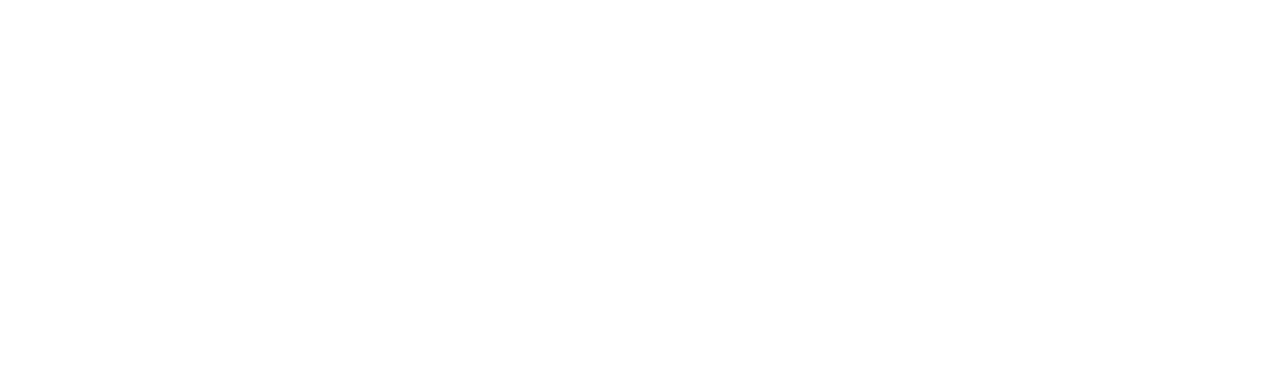
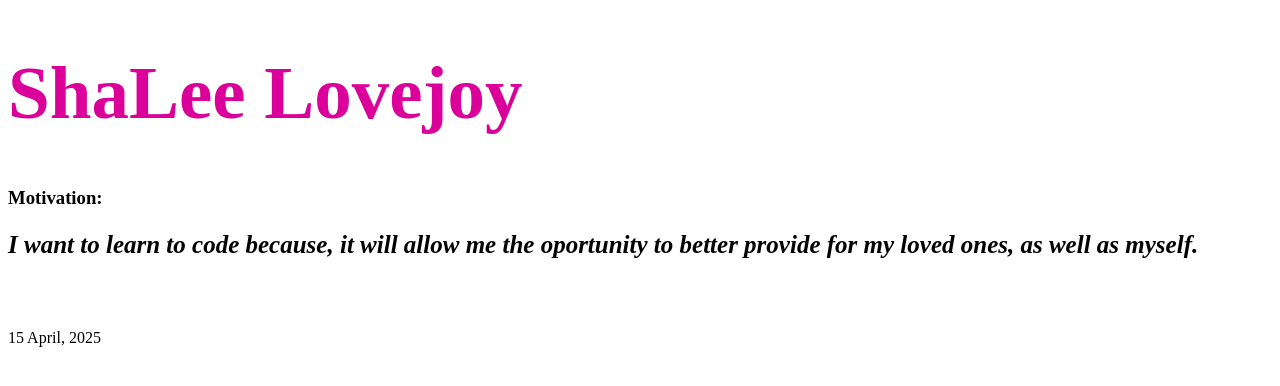
Before and after one commit to SLovejoy78/myclassrepoc15, a plain HTML site: page index.html in a window 1280 px wide. Drawn offline with Linux system fonts and the light colour scheme.

Commit message:
html files

```diff
--- a/index.html
+++ b/index.html
@@ -2,8 +2,40 @@
 <html>
     <head>
         <title>Practice</title>
-    </head>
-    <body>
-        <h1></h1>
+
+<style>
+    h1{
+        color: rgb(218, 0, 153);
+    }
+    h1{
+    font-size: 75px;
+    }
+
+    i{
+        font-size: 25px;
+    }
+
+</style>
+
+<body>
+    <header>
+
+
+
+        <h1>ShaLee Lovejoy</h1>
+
+        <h3>Motivation:
+            <br> <br>
+            <i>I want to learn to code because, it will allow me the oportunity to better provide for my loved ones, as well as myself.</i>
+        </h3>
+        <br>
+        <br>
+
+        <p>
+            15 April, 2025
+        </p>
+
+        </header>
+
     </body>
 </html>
```
Also changed, not shown: project_one/index.html (added).
